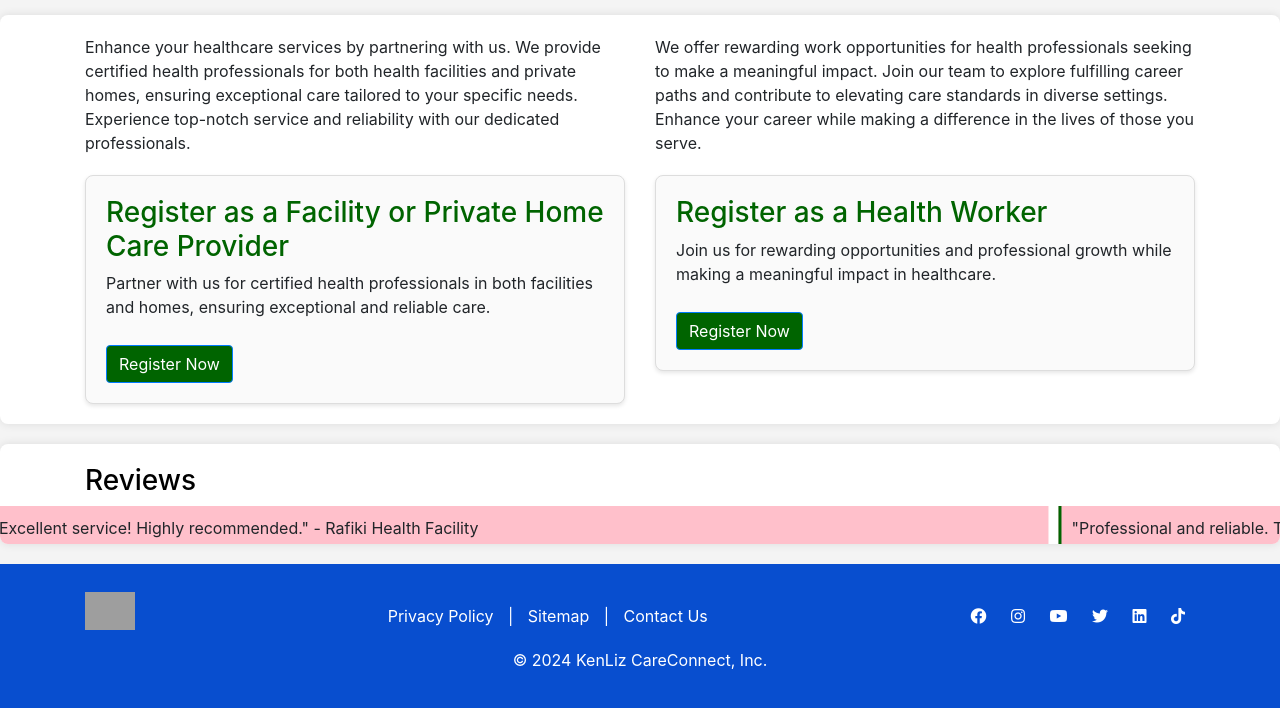
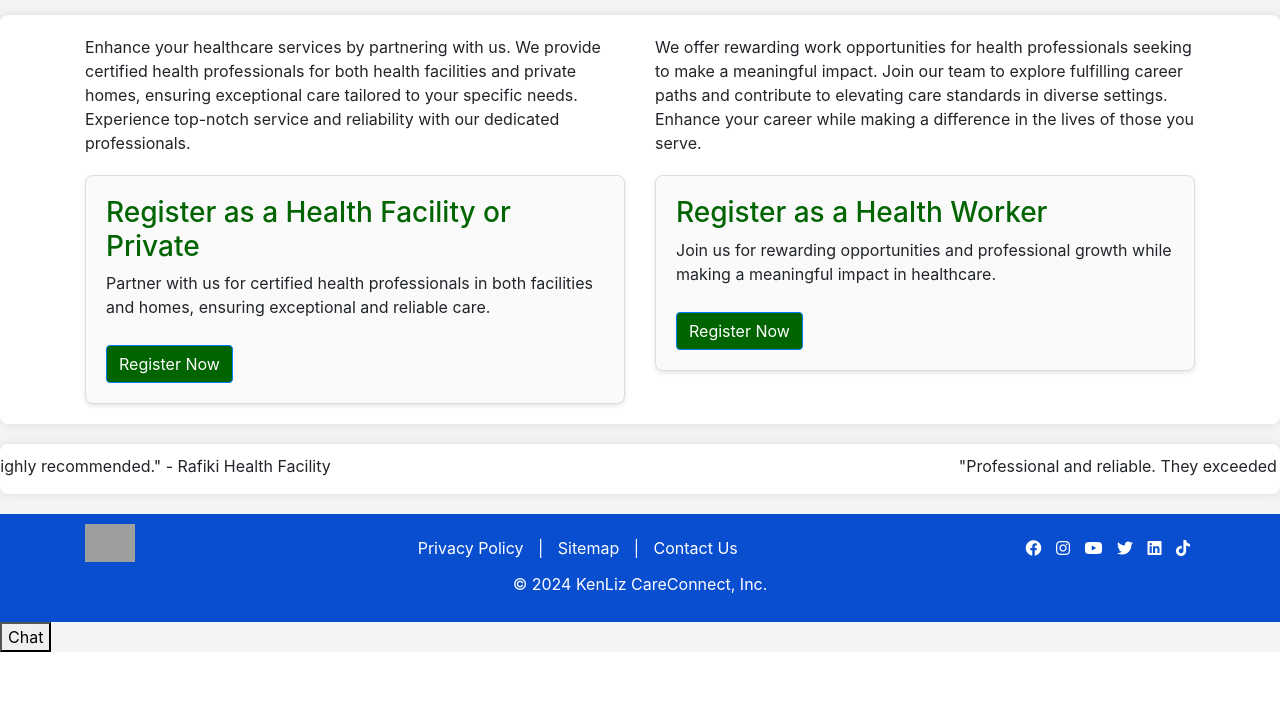
Before and after one commit to kenzym04/KenLiz_Care_Connect, a Flask app: page / in a window 1280 px wide. Shown: the part 157-865 px from the top of the page. After the commit the page ends 809 px from the top, so only its background shows below. Run offline with Flask 3, Linux system fonts and the light colour scheme; some libraries are stand-ins or nearby versions; grey boxes are pictures that could not be loaded.

Commit message:
Added chat widget, removed review text, removed reviews background

```diff
--- a/app.py
+++ b/app.py
@@ -5,15 +5,18 @@
 from werkzeug.security import generate_password_hash, check_password_hash
 from datetime import UTC, datetime
 import os
+from dotenv import load_dotenv
+
+load_dotenv()
 
 app = Flask(__name__)
-app.config['SQLALCHEMY_DATABASE_URI'] = 'sqlite:///kenliz_careconnect.db'
-app.config['SECRET_KEY'] = 'kenzym04'
-app.config['MAIL_SERVER'] = 'smtp.gmail.com'
-app.config['MAIL_PORT'] = 587
-app.config['MAIL_USE_TLS'] = True
-app.config['MAIL_USERNAME'] = 'kenlizccareconnect@gmail.com'
-app.config['MAIL_PASSWORD'] = 'kenlizccareconnect24$#'
+app.config['SQLALCHEMY_DATABASE_URI'] = os.getenv('SQLALCHEMY_DATABASE_URI', 'sqlite:///default.db')
+app.config['SECRET_KEY'] = os.getenv('SECRET_KEY', 'default_secret_key')
+app.config['MAIL_SERVER'] = os.getenv('MAIL_SERVER', 'localhost')
+app.config['MAIL_PORT'] = int(os.getenv('MAIL_PORT', 25))
+app.config['MAIL_USE_TLS'] = os.getenv('MAIL_USE_TLS', 'True') == 'True'
+app.config['MAIL_USERNAME'] = os.getenv('MAIL_USERNAME', 'default_username')
+app.config['MAIL_PASSWORD'] = os.getenv('MAIL_PASSWORD', 'default_password')
 
 db = SQLAlchemy(app)
 mail = Mail(app)
@@ -178,7 +181,7 @@
         total_amount = request.form['amount']
         invoice = f"Invoice Details:\nService: {service_details}\nTotal Amount: {total_amount}"
 
-        msg = Message('Invoice from KenLiz CareConnect', sender='your_email@example.com', recipients=[client_email])
+        msg = Message('Invoice from KenLiz CareConnect', sender=os.getenv('MAIL_USERNAME'), recipients=[client_email])
         msg.body = invoice
         mail.send(msg)
 
--- a/templates/index.html
+++ b/templates/index.html
@@ -28,11 +28,7 @@
             color: #006400; /* Dark green for headings */
         }
 
-    h2 {
-        color: #000000; /* Black for subheadings */
-    }
-
-    h3 {
+        h2, h3, h4 {
             color: #000000; /* Black for subheadings */
         }
 
@@ -78,22 +74,24 @@
             overflow: hidden;
             position: relative;
             width: 100%;
-        height: 100px; /* Adjust the height as needed */
+            height: 50px; /* Adjust the height as needed */
+            padding: 10px 0; /* Reduced padding */
         }
 
         .reviews ul {
             display: flex;
-        width: calc(1 * 100%); /* Assuming there are 10 reviews */
-        animation: slide 50s linear infinite;
+            animation: slide 30s linear infinite; /* Slower animation for readability */
+            margin: 0; /* Removed margin */
+            padding: 0; /* Removed padding */
         }
 
         .reviews li {
             list-style: none;
-        width: 100%;
-        padding: 10px;
-        border-left: 3px solid #006400;
-        background: #ffc0cb;
-        margin-right: 10px;
+            width: 100%; /* Width of one review */
+            padding: 100x; /* Reduced padding */
+            border-left: 3px solid #ffffff;
+            background: #ffffff;
+            margin-right: 5px; /* Reduced margin */
             flex: 0 0 auto;
         }
 
@@ -103,9 +101,9 @@
         }
 
         footer {
-        background: #084ecf; /* Black footer */
+            background: #084ecf; /* Background color for the footer */
             color: white;
-        padding: 20px;
+            padding: 10px; /* Adjusted padding to reduce height */
             text-align: center;
         }
 
@@ -117,16 +115,12 @@
         }
 
         footer .social-icons a {
-        margin: 0 10px;
+            margin: 0 5px; /* Adjusted margin to reduce height */
             color: white;
         }
 
-    footer .social-icons a:hover {
-        color: #f24c68; /* Pink on hover */
-    }
-
         footer .footer-links {
-        margin: 20px 0;
+            margin: 10px 0;
         }
 
         footer .footer-links a {
@@ -173,7 +167,8 @@
             cursor: pointer;
         }
     </style>
-
+</head>
+<body>
     <header>
         <div class="container text-center">
             <h1>Welcome to KenLiz CareConnect</h1>
@@ -188,7 +183,7 @@
                         <p>Enhance your healthcare services by partnering with us. We provide certified health professionals for both health facilities and private homes, ensuring exceptional care tailored to your specific needs. Experience top-notch service and reliability with our dedicated professionals.</p>
                     </div>
                     <div class="registration-card">
-                    <h3>Register as a Facility or Private Home Care Provider</h3>
+                        <h3>Register as a Health Facility or Private</h3>
                         <p>Partner with us for certified health professionals in both facilities and homes, ensuring exceptional and reliable care.</p>
                         <a href="{{ url_for('register_facility') }}" class="btn btn-primary">Register Now</a>
                     </div>
@@ -209,18 +204,18 @@
 
     <section class="reviews">
         <div class="container">
-        <h3>Reviews</h3>
+            <!-- <h8>Reviews</h8> -->
             <ul>
                 <li>"Excellent service! Highly recommended." - Rafiki Health Facility</li>
-                <li>    "Professional and reliable. They exceeded my expectations." - Tumaini Health Facility</li>
-                    <li>   "Highly recommend! The staff was very attentive." - Patient Amina W.</li>
-                        <li>    "Great experience! Will definitely return." - Karibu Health Facility</li>
-                            <li>   "Very satisfied! The care was exceptional." - Patient Otieno M.</li>
-                                <li>   "Top-notch professionals. I felt well taken care of." - Uhuru Health Facility</li>
-                                    <li>  "Will use again. Fantastic service." - Patient Nyambura K.</li>
-                                        <li> "Highly professional and courteous staff." - Amani Health Facility</li>
-                                            <li>  "Excellent care. They made me feel comfortable." - Patient Kibet T.</li>
-                                                <li>  "Reliable services. Always a pleasure visiting." - Jenga Health Facility</li>
+                <li>"Professional and reliable. They exceeded my expectations." - Tumaini Health Facility</li>
+                <li>"Highly recommend! The staff was very attentive." - Patient Amina W.</li>
+                <li>"Great experience! Will definitely return." - Karibu Health Facility</li>
+                <li>"Very satisfied! The care was exceptional." - Patient Otieno M.</li>
+                <li>"Top-notch professionals. I felt well taken care of." - Uhuru Health Facility</li>
+                <li>"Will use again. Fantastic service." - Patient Nyambura K.</li>
+                <li>"Highly professional and courteous staff." - Amani Health Facility</li>
+                <li>"Excellent care. They made me feel comfortable." - Patient Kibet T.</li>
+                <li>"Reliable services. Always a pleasure visiting." - Jenga Health Facility</li>
             </ul>
         </div>
     </section>
@@ -254,20 +249,28 @@
             Real-Time Chat <span class="chat-close" onclick="closeChat(event)">x</span>
         </div>
         <div class="chat-body">
-        <!-- Your real-time chat widget code here -->
-        <script type="text/javascript">
-            var Tawk_API = Tawk_API || {}, Tawk_LoadStart = new Date();
-            (function() {
-                var s1 = document.createElement("script"), s0 = document.getElementsByTagName("script")[0];
-                s1.async = true;
-                s1.src = 'https://embed.tawk.to/YOUR_PROPERTY_ID/DEFAULT';
-                s1.charset = 'UTF-8';
-                s1.setAttribute('crossorigin', '*');
-                s0.parentNode.insertBefore(s1, s0);
-            })();
-        </script>
+            <!-- Your real-time chat integration code goes here -->
+            <p>Welcome to our chat service!</p>
         </div>
     </div>
+
+    <button class="open-button" onclick="toggleChat()">Chat</button>
+
+    <script>
+        function toggleChat() {
+            var chatPopup = document.getElementById("chatPopup");
+            if (chatPopup.style.display === "block") {
+                chatPopup.style.display = "none";
+            } else {
+                chatPopup.style.display = "block";
+            }
+        }
+
+        function closeChat(event) {
+            event.stopPropagation();
+            document.getElementById("chatPopup").style.display = "none";
+        }
+    </script>
 
 
 
```
Also changed, not shown: 2 other files. Lines whose indentation alone changed are shown as unchanged.
